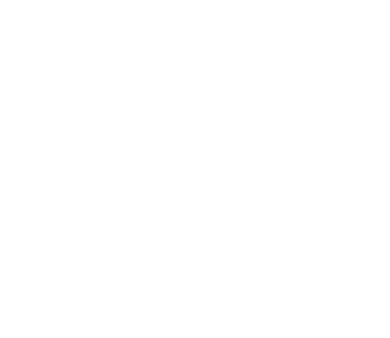
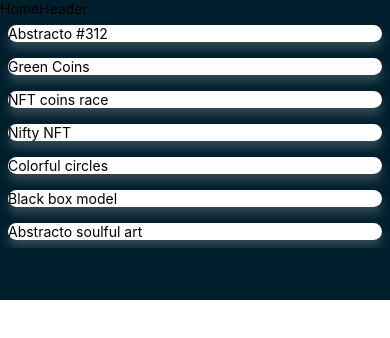
Before and after one commit to karam-zomlut/NFTs-App, a React Native app: screen /Home in a window 390 px wide. Shown: the top 338 px of the page. Built offline with nearby package versions, Linux system fonts and the light colour scheme.

Commit message:
Setup NFTCard Cmoponent

```diff
--- a/components/NFTCard.jsx
+++ b/components/NFTCard.jsx
@@ -1,10 +1,19 @@
-import { View, Text } from 'react-native'
-import React from 'react'
+import { View, Text, Image } from 'react-native'
+import { useNavigation } from '@react-navigation/native';
 
-const NFTCard = () => {
+import { COLORS, SIZES, SHADOWS, assets } from '../constants';
+
+const NFTCard = ({ data }) => {
+  const navigation = useNavigation();
   return (
-    <View>
-      <Text>NFTCard</Text>
+    <View style={{
+      backgroundColor: COLORS.white,
+      borderRadius: SIZES.font,
+      marginBottom: SIZES.extraLarge,
+      margin: SIZES.base,
+      ...SHADOWS.dark
+    }}>
+      <Text>{data?.name}</Text>
     </View>
   )
 }
--- a/screens/Home.jsx
+++ b/screens/Home.jsx
@@ -9,6 +9,30 @@
   return (
     <SafeAreaView style={{flex: 1}}>
       <FocusedStatusBar background={COLORS.primary} />
+
+      <View style={{flex: 1}}>
+        <View style={{zIndex: 0}}>
+          <FlatList
+            data={NFTData}
+            renderItem={({item}) => <NFTCard data={item} />}
+            keyExtractor={item => item?.id}
+            showsVerticalScrollIndicator={false}
+            ListHeaderComponent={<HomeHeader />}
+          />
+        </View>
+
+        <View style={{
+          position: 'absolute',
+          bottom: 0,
+          left: 0,
+          right: 0,
+          top: 0,
+          zIndex: -1,
+        }}>
+          <View style={{height: 300, backgroundColor: COLORS.primary}} />
+          <View style={{flex: 1, backgroundColor: COLORS.white}} />
+        </View>
+      </View>
     </SafeAreaView>
   )
 }
```
